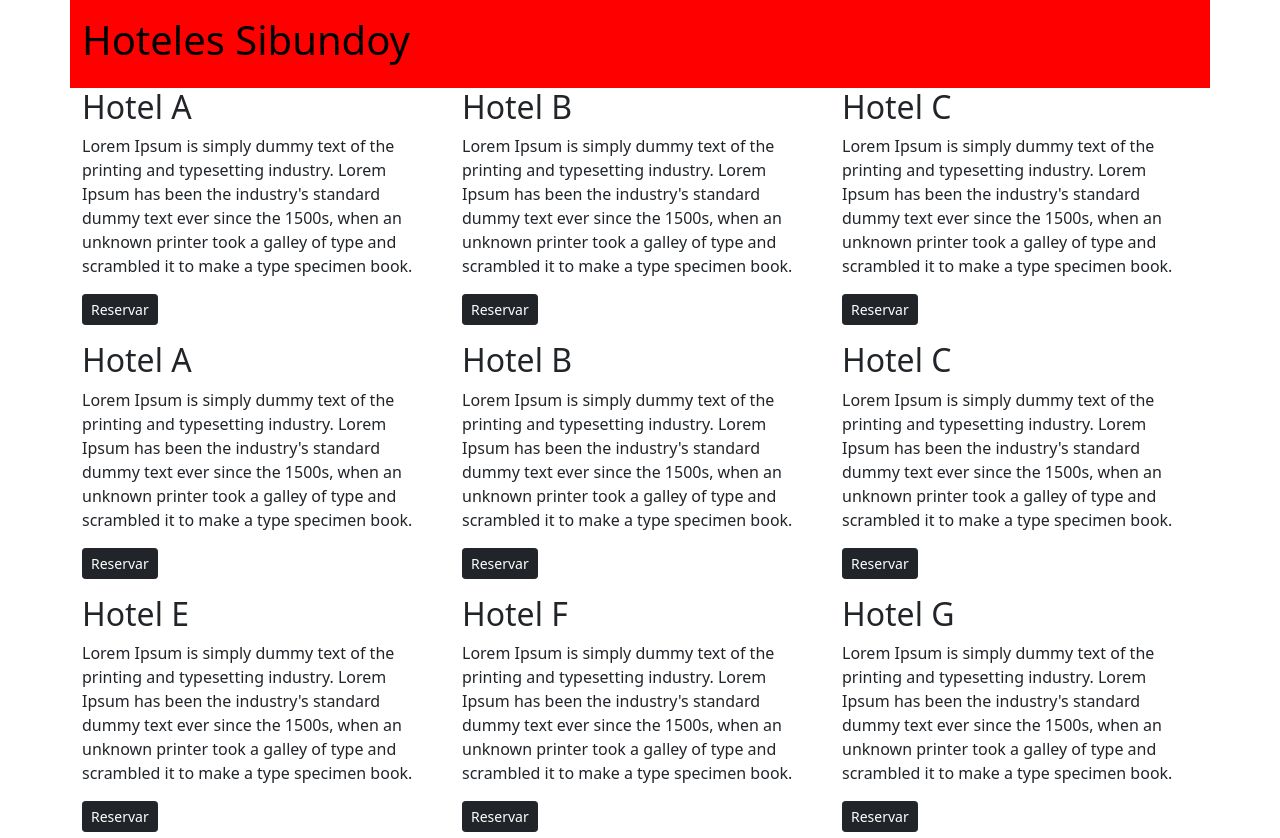
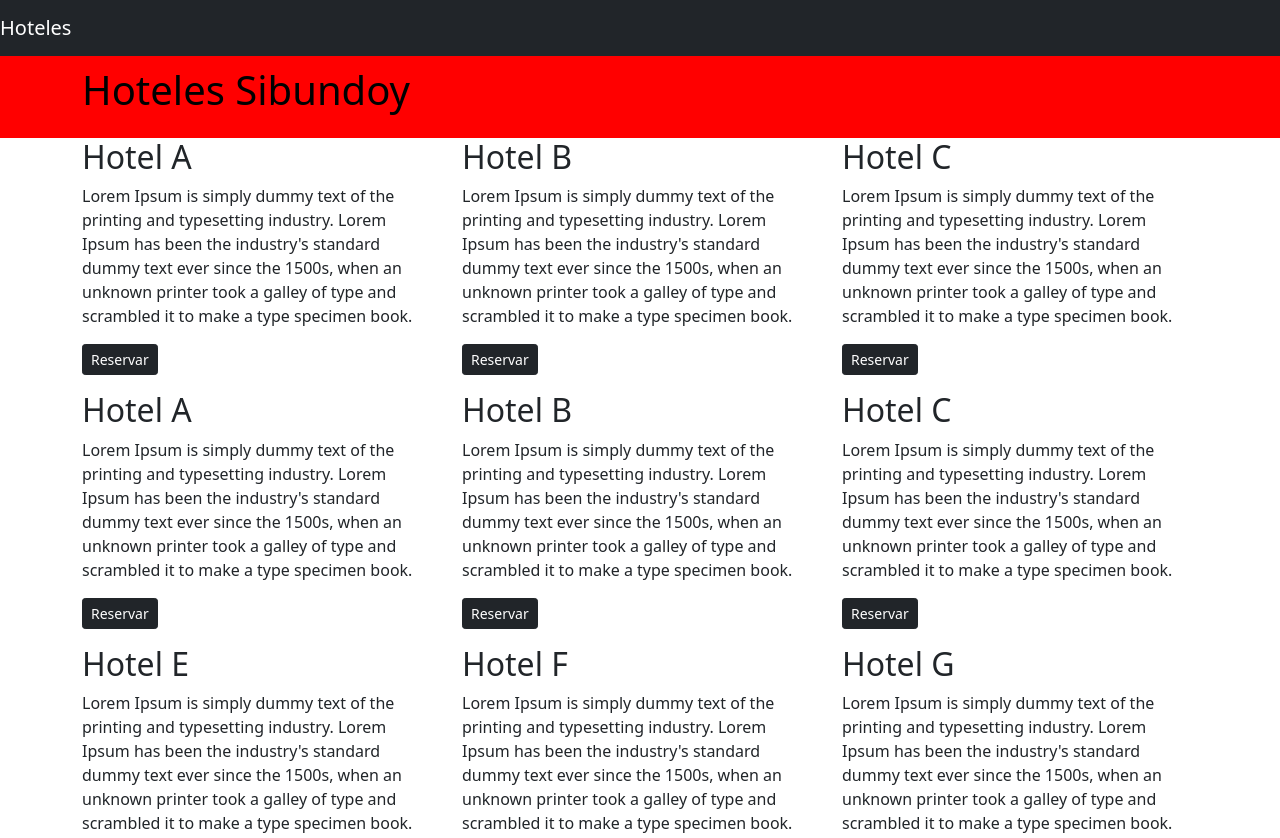
Before and after one commit to MaicolEgas43/proyectopractica, a website: page index.html in a window 1280 px wide. Shown: the top 838 px of the page. Drawn offline with nearby package versions, Linux system fonts and the light colour scheme.

Commit message:
Cambios Enviados 24-2-2022

```diff
--- a/css/index.css
+++ b/css/index.css
@@ -1,6 +1,7 @@
 .jumbotron {
     background-color: red;
     color: black;
+    margin-top: 50px;
 }
 
 .footer {
--- a/index.html
+++ b/index.html
@@ -14,8 +14,12 @@
 </head>
 
 <body>
-    <header>
-        <div class="jumbotron container py-3">
+    <nav class="navbar navbar-dark bg-dark fixed-top">
+        <a class="navbar-brand" href="#">Hoteles</a>
+
+    </nav>
+    <header class="jumbotron">
+        <div class="container py-3">
             <h1>Hoteles Sibundoy</h1>
         </div>
     </header>
--- a/package.json
+++ b/package.json
@@ -23,6 +23,7 @@
   "dependencies": {
     "bootstrap": "^5.1.3",
     "jquery": "^3.6.0",
+    "open-iconic": "^1.1.1",
     "popper.js": "^1.16.1"
   }
 }
```
Also changed, not shown: 1 other file.
